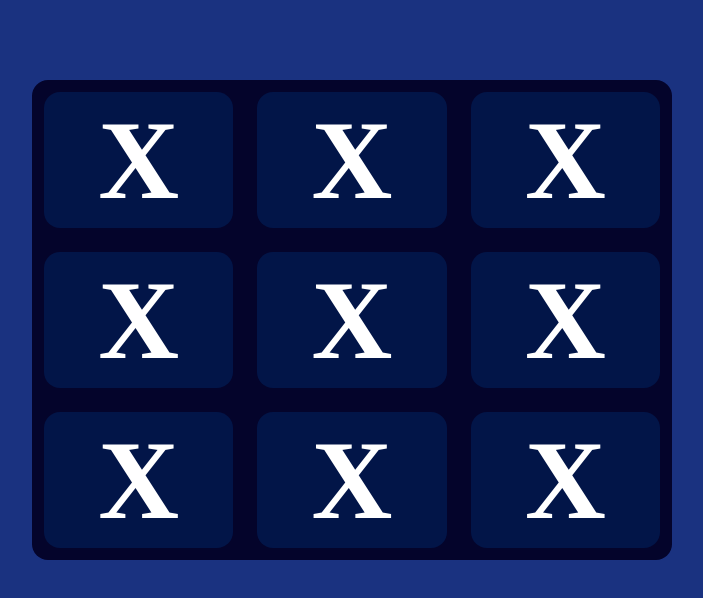
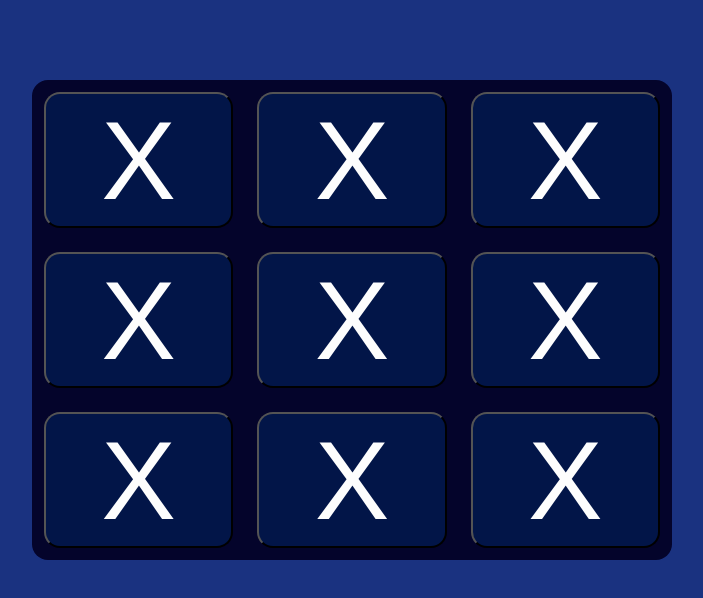
Before and after one commit to Tornike512/Tic-Tac-Toe-, a React (Vite) app: page / in a window 1280 px wide. Shown: the top 598 px of the page, without its empty margins (288-991 px from the left). Built offline with nearby package versions, Linux system fonts and the light colour scheme.

Commit message:
removed divs and added buttons instead

```diff
--- a/src/Symbols/Symbols.jsx
+++ b/src/Symbols/Symbols.jsx
@@ -3,33 +3,15 @@ import "./Symbols.scss";
 export function Symbols() {
   return (
     <>
-      <div className="background__grid">
-        <h1 className="background__grid__x">X</h1>
-      </div>
-      <div className="background__grid">
-        <h1 className="background__grid__x">X</h1>
-      </div>
-      <div className="background__grid">
-        <h1 className="background__grid__x">X</h1>
-      </div>
-      <div className="background__grid">
-        <h1 className="background__grid__x">X</h1>
-      </div>
-      <div className="background__grid">
-        <h1 className="background__grid__x">X</h1>
-      </div>
-      <div className="background__grid">
-        <h1 className="background__grid__x">X</h1>
-      </div>
-      <div className="background__grid">
-        <h1 className="background__grid__x">X</h1>
-      </div>
-      <div className="background__grid">
-        <h1 className="background__grid__x">X</h1>
-      </div>
-      <div className="background__grid">
-        <h1 className="background__grid__x">X</h1>
-      </div>
+      <button className="background__grid">X</button>
+      <button className="background__grid">X</button>
+      <button className="background__grid">X</button>
+      <button className="background__grid">X</button>
+      <button className="background__grid">X</button>
+      <button className="background__grid">X</button>
+      <button className="background__grid">X</button>
+      <button className="background__grid">X</button>
+      <button className="background__grid">X</button>
     </>
   );
 }
--- a/src/Symbols/Symbols.scss
+++ b/src/Symbols/Symbols.scss
@@ -1,13 +1,11 @@
 .background__grid {
+  display: flex;
+  justify-content: center;
+  align-items: center;
   margin: 0.75rem;
   border-radius: 1rem;
   background-color: rgb(2 21 72);
-  display: flex;
-  justify-content: center;
-  align-items: center;
-
-  &__x {
-    color: white;
-    font-size: 7rem;
-  }
+  font-size: 7rem;
+  color: rgb(253, 253, 253);
+  cursor: pointer;
 }
```
